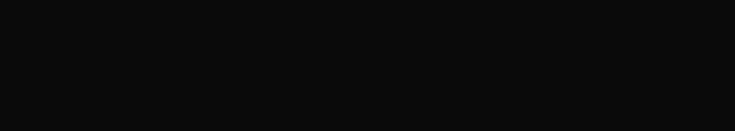
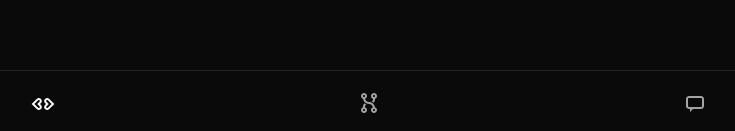
Before and after one commit to zakusei/devasis-ai, a Next.js app: page /tasks in a window 1280 px wide. Before the commit this address had no page. Shown: the part 666-797 px from the top of the page, without its empty margins (271-1006 px from the left). Built offline with nearby package versions, Linux system fonts and the light colour scheme.

Commit message:
feat(tasks-page): initial commit for tasks page

```diff
--- /dev/null
+++ b/app/tasks/page.jsx
@@ -0,0 +1,12 @@
+import Container from "@/components/layouts/Container";
+import Navbar from "@/components/layouts/Navbar";
+
+const Tasks = () => {
+  return (
+    <Container>
+      <Navbar />
+    </Container>
+  );
+};
+
+export default Tasks;
```
